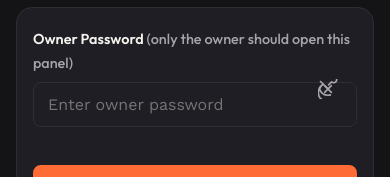
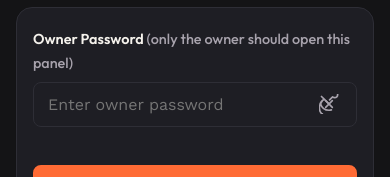
Before and after one commit to Monkey-D-DragonSingh/mk-fruits-panipat, a React (Vite) app: page / in a window 390 px wide. Both pictures are taken after a click on the button "Owner". Shown: the part 143-320 px from the top of the page. Built offline with nearby package versions, Linux system fonts and the light colour scheme.

Commit message:
Fix password visibility toggle alignment on mobile

```diff
--- a/src/components/AdminPanel.tsx
+++ b/src/components/AdminPanel.tsx
@@ -284,6 +284,7 @@ export default function AdminPanel({ open, onClose }: { open: boolean; onClose:
                 <label htmlFor="ownerPassword">
                   Owner Password <span className="optional">(only the owner should open this panel)</span>
                 </label>
+                <div className="input-with-toggle">
                   <input
                     className="input"
                     type={pwVisible ? "text" : "password"}
@@ -314,6 +315,7 @@ export default function AdminPanel({ open, onClose }: { open: boolean; onClose:
                       </svg>
                     )}
                   </button>
+                </div>
                 <p className="field-error" id="ownerGateError">
                   {gateError}
                 </p>
--- a/src/index.css
+++ b/src/index.css
@@ -340,8 +340,9 @@ section { scroll-margin-top: 110px; }
 .field .input:focus { outline: none; border-color: var(--color-primary); box-shadow: 0 0 0 3px rgba(16, 185, 129, 0.18); }
 .field .input.invalid { border-color: var(--color-destructive); }
 .field textarea.input { resize: vertical; min-height: 90px; }
-.field:has(.password-toggle) .input { padding-right: 46px; }
-.password-toggle { position: absolute; top: 50%; right: 10px; transform: translateY(-50%); display: inline-flex; align-items: center; justify-content: center; width: 38px; height: 38px; background: transparent; border: none; border-radius: 8px; color: var(--color-muted-foreground); cursor: pointer; z-index: 2; }
+.input-with-toggle { position: relative; }
+.input-with-toggle .input { padding-right: 48px; }
+.password-toggle { position: absolute; top: 50%; right: 8px; transform: translateY(-50%); display: inline-flex; align-items: center; justify-content: center; width: 40px; height: 40px; background: transparent; border: none; border-radius: 8px; color: var(--color-muted-foreground); cursor: pointer; z-index: 2; }
 .password-toggle:hover { color: var(--color-accent); background: var(--color-muted); }
 .password-toggle svg { width: 20px; height: 20px; }
 .field-error { color: var(--color-destructive); font-size: 0.85rem; margin: 6px 0 0; min-height: 1.2em; }
```
Lines whose indentation alone changed are shown as unchanged.
